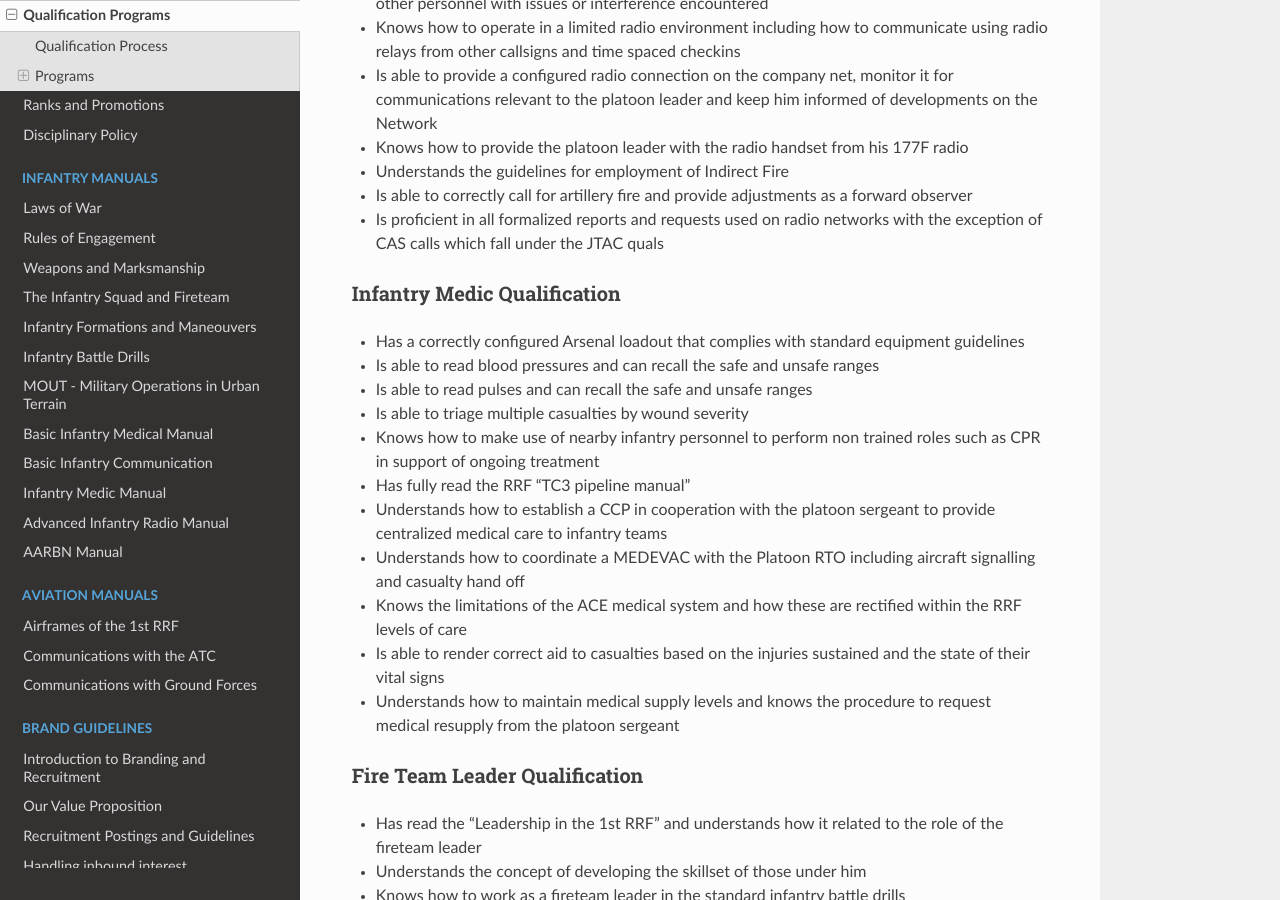
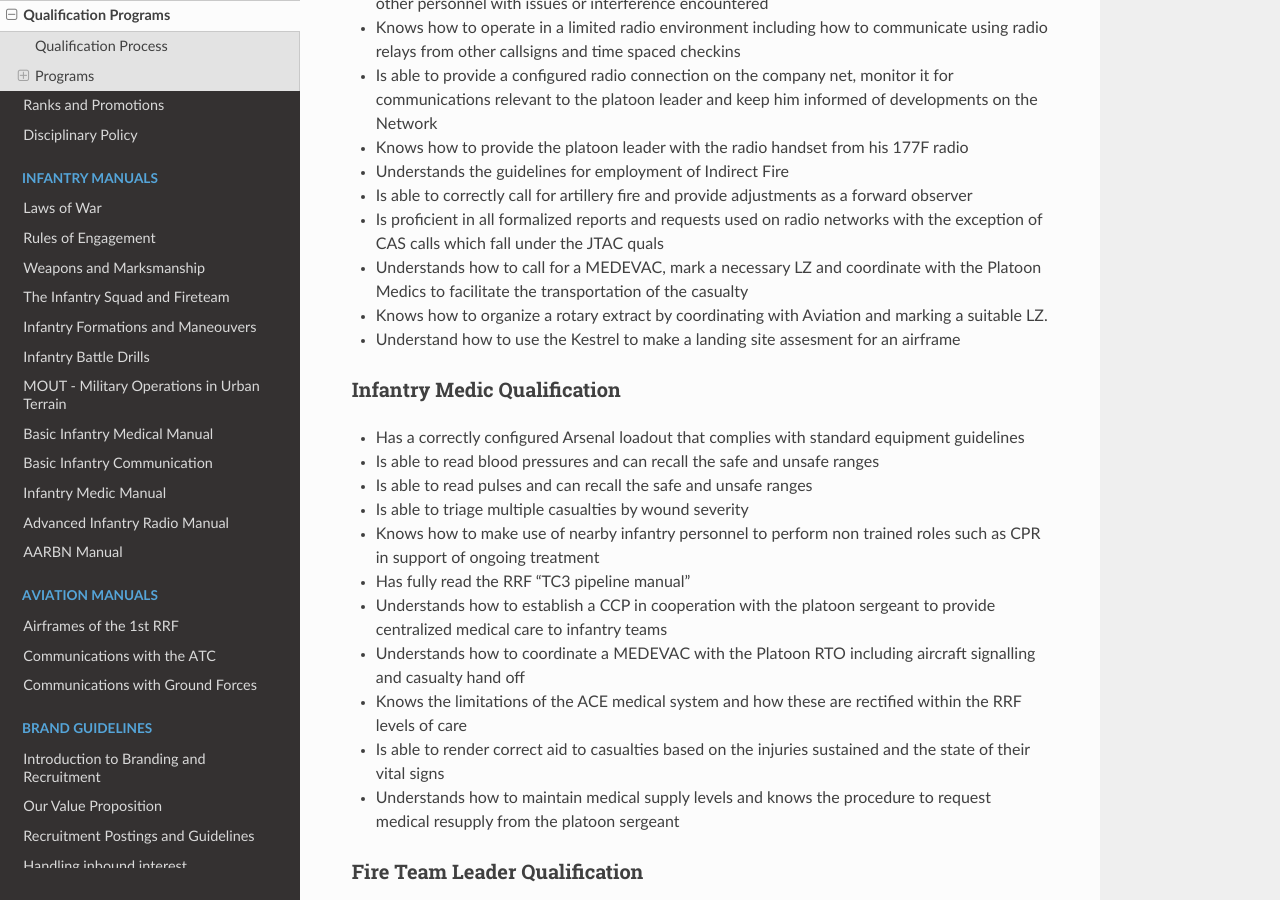
Before and after one commit to 1st-rapid-response-force/Training-Programs, a Sphinx documentation site: the page built from docs/source/about_the_unit/qualifications.rst, in a window 1280 px wide and 900 px high, scrolled down 3642 px. Built offline with Sphinx 7.4.7 and the Read the Docs theme 2.0.0, drawn with Linux system fonts in a browser that asks for light colours; formulas are drawn with MathJax 3.

Commit message:
Add Rotary liason role to RTO

```diff
--- a/docs/source/about_the_unit/qualifications.rst
+++ b/docs/source/about_the_unit/qualifications.rst
@@ -152,6 +152,9 @@ RTO / Forward Observer Qualification
 * Understands the guidelines for employment of Indirect Fire
 * Is able to correctly call for artillery fire and provide adjustments as a forward observer
 * Is proficient in all formalized reports and requests used on radio networks with the exception of CAS calls which fall under the JTAC quals
+* Understands how to call for a MEDEVAC, mark a necessary LZ and coordinate with the Platoon Medics to facilitate the transportation of the casualty
+* Knows how to organize a rotary extract by coordinating with Aviation and marking a suitable LZ.
+* Understand how to use the Kestrel to make a landing site assesment for an airframe
 
 Infantry Medic Qualification
 ~~~~~~~~~~~~~~~~~~~~~~~~~~~~~~~
```
